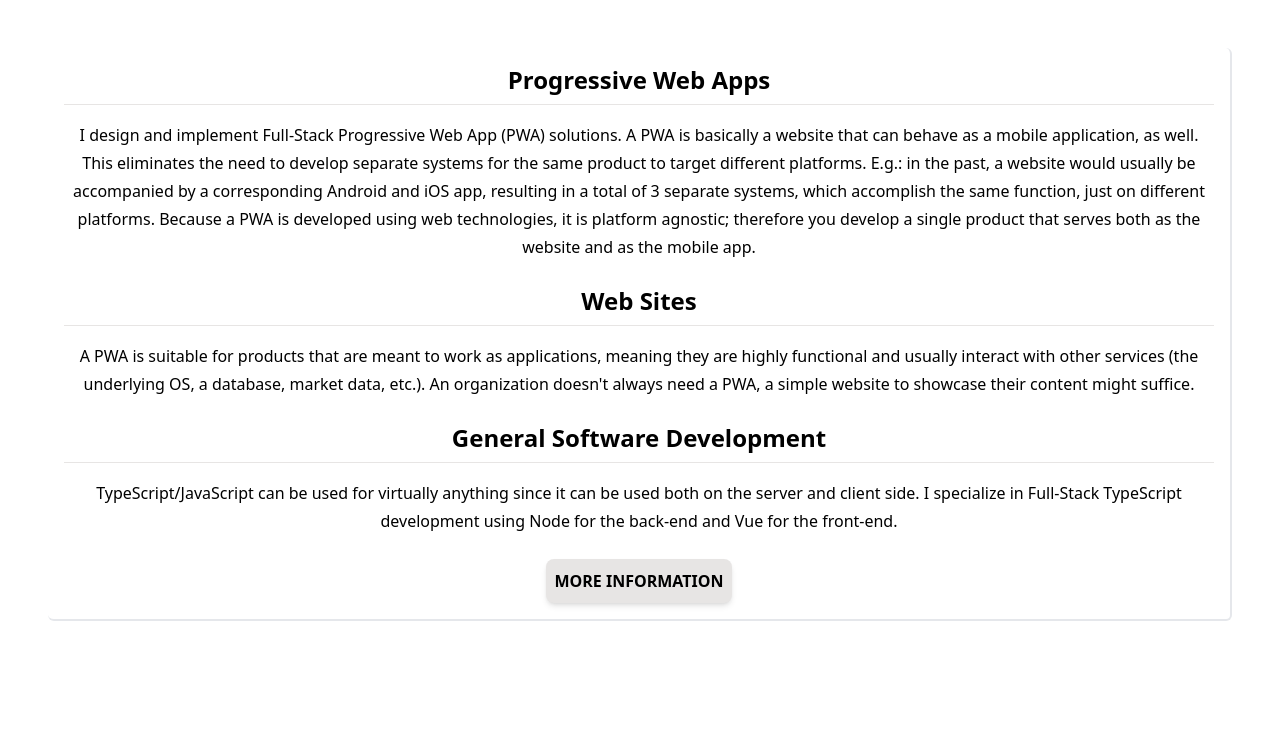
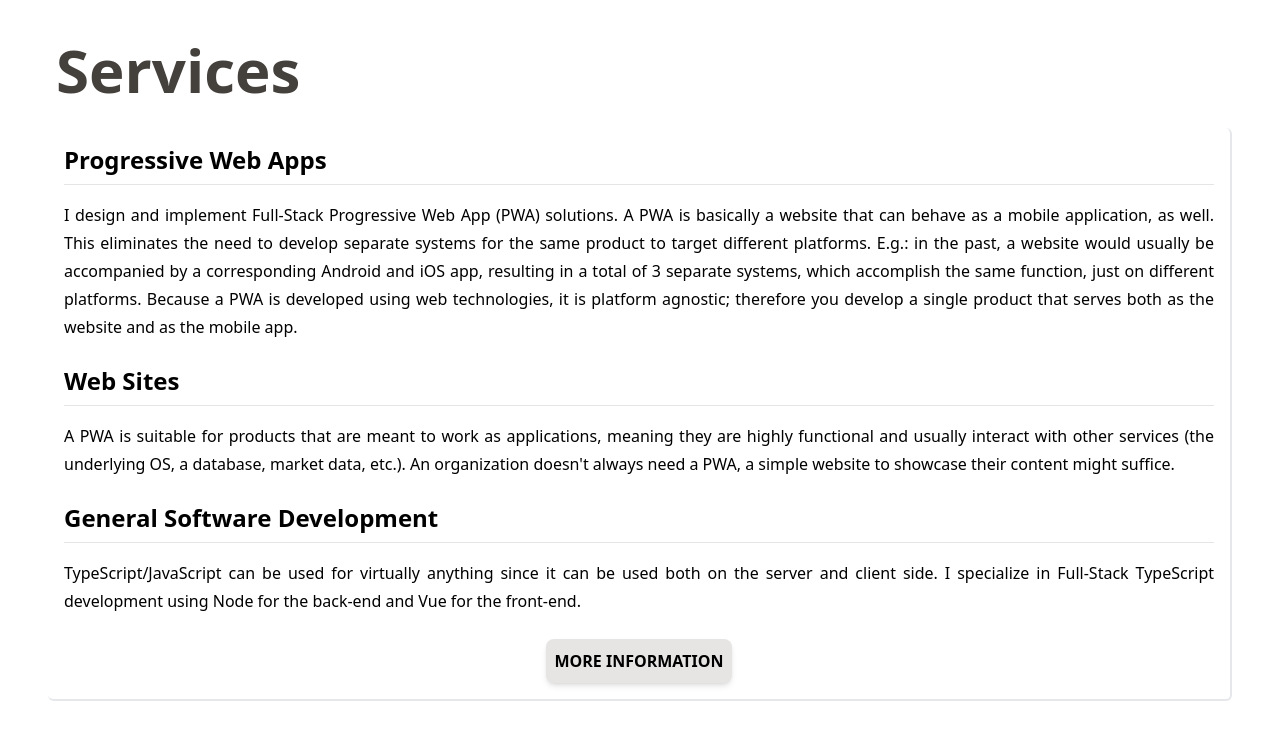
Before and after one commit to onehoax/portfolio, a Nuxt app: page /services in a window 1280 px wide. Shown: the top 740 px of the page. Built offline with nearby package versions, Linux system fonts and the light colour scheme.

Commit message:
add: title to content

```diff
--- a/assets/css/tailwind.css
+++ b/assets/css/tailwind.css
@@ -28,7 +28,7 @@
 }
 
 .main-content-wrapper {
-  @apply absolute text-justify p-2 m-10 overflow-y-auto h-5/6 left-0 right-0;
+  @apply absolute text-justify p-2 mx-10 mt-5 overflow-y-auto h-3/4 left-0 right-0;
 }
 
 .main-content {
@@ -37,6 +37,10 @@
 
 .content-heading {
   @apply font-bold text-2xl border-b border-stone-200 pb-2;
+}
+
+.content-title {
+  @apply ml-14 mt-10 text-stone-700 text-6xl font-semibold;
 }
 
 /* ==================== Scrollbar ====================
--- a/components/NavLink.vue
+++ b/components/NavLink.vue
@@ -12,7 +12,7 @@ const { name } = defineProps(["name"]);
 
 function getPath() {
   const lowerName = name.toLowerCase();
-  if (lowerName === "about") return "/";
+  if (lowerName === "home") return "/";
   else return `/${lowerName}`;
 }
 </script>
--- a/layouts/Default.vue
+++ b/layouts/Default.vue
@@ -26,6 +26,9 @@
           <ul
             class="border rounded-md bg-white shadow-lg w-36 md:w-32 mt-2 py-2 pr-2 md:border-none md:shadow-none md:pr-0"
           >
+            <NavLink name="Home">
+              <HomeIcon class="header-icon" />
+            </NavLink>
             <NavLink name="About">
               <InformationCircleIcon class="header-icon" />
             </NavLink>
@@ -80,7 +83,8 @@ import {
   EnvelopeIcon,
   PaperAirplaneIcon,
   Bars3Icon,
-  XMarkIcon
+  XMarkIcon,
+  HomeIcon
 } from "@heroicons/vue/24/solid";
 
 useHead({
--- /dev/null
+++ b/pages/about.vue
@@ -0,0 +1,45 @@
+<template>
+  <h1 class="content-title">About</h1>
+  <main class="main-content-wrapper">
+    <div class="main-content leading-7">
+      <h1 class="content-heading">Professional</h1>
+      <p class="mt-4">
+        I am a Full-Stack TypeScript Developer with experience in the banking industry and a variety of other fields; I
+        design and implement Full-Stack Progressive Web App (PWA) solutions following agile methodologies.
+      </p>
+      <h1 class="content-heading mt-6">General</h1>
+      <p class="mt-4">
+        My name is Carlos Andres Osorio. I was born in Colombia but moved to Toronto, Canada in 2006. I lived in Toronto
+        for over 15 years, then moved back to Colombia in 2023, and am currently residing in it. I am very passionate
+        about technology in general and how it can be used to improve our lives and help the world. I specifically love
+        programming because even though it is very logical, it is also a form of art through its infinite layers of
+        abstraction.
+      </p>
+
+      <h1 class="content-heading mt-6">Software Development</h1>
+      <p class="mt-4">
+        After working in Behavior Modification for a couple of years, I realized that although it was a very rewarding
+        field, it was not what I wanted to do for the rest of my life. Therefore I decided to go back to University to
+        go into Software Development. I completed a Bachelor of Computer Science in 2 years and 1/2 at York University
+        (TO, CA). Shortly after graduation, I got into a Data Engineering organization, which then connected me to CIBC
+        (Canadian Imperial Bank of Commerce ), where I worked for over 1 year and 1/2 as a Full-Stack Developer. I left
+        CIBC as I was moving back to Colombia and have been working independently ever since. I have worked with various
+        technologies throughout my career, but I have mostly used Java, TypeScript/JavaScript, RDBMSs, and web
+        technologies. I am currently submerged in the web world, specifically using PostgreSQL, Prisma, TypeScript,
+        Node, Nest, Nuxt, and Tailwind to design and implement Full-Stack PWA solutions following agile methodologies.
+      </p>
+      <h1 class="content-heading mt-6">Behavioral Science</h1>
+      <p class="mt-4">
+        I initially studied Behavioral Science at George Brown, College (TO, CA). This program was tailored to working
+        in the autism field, so I worked in the field for a couple of years, designing and implementing behavior
+        modification techniques to teach/reinforce functional behaviors and remove problem behaviors. Although I
+        eventually decided to transition into software, I am glad to say that I positively impacted the lives of all my
+        clients by raising their quality of life through behavior modification. Throughout my time in this field, I also
+        had the opportunity to work in places like the University Health Network (UHN) and the Centre for Addiction and
+        Mental Health (CAMH), which taught me many valuable life lessons.
+      </p>
+    </div>
+  </main>
+</template>
+
+<script setup lang="ts"></script>
--- a/pages/index.vue
+++ b/pages/index.vue
@@ -1,43 +1,6 @@
 <template>
   <main class="main-content-wrapper">
-    <div class="main-content text-center leading-7">
-      <h1 class="content-heading">Professional</h1>
-      <p class="mt-4">
-        I am a Full-Stack TypeScript Developer with experience in the banking industry and a variety of other fields; I
-        design and implement Full-Stack Progressive Web App (PWA) solutions following agile methodologies.
-      </p>
-      <h1 class="content-heading mt-6">General</h1>
-      <p class="mt-4">
-        My name is Carlos Andres Osorio. I was born in Colombia but moved to Toronto, Canada in 2006. I lived in Toronto
-        for over 15 years, then moved back to Colombia in 2023, and am currently residing in it. I am very passionate
-        about technology in general and how it can be used to improve our lives and help the world. I specifically love
-        programming because even though it is very logical, it is also a form of art through its infinite layers of
-        abstraction.
-      </p>
-
-      <h1 class="content-heading mt-6">Software Development</h1>
-      <p class="mt-4">
-        After working in Behavior Modification for a couple of years, I realized that although it was a very rewarding
-        field, it was not what I wanted to do for the rest of my life. Therefore I decided to go back to University to
-        go into Software Development. I completed a Bachelor of Computer Science in 2 years and 1/2 at York University
-        (TO, CA). Shortly after graduation, I got into a Data Engineering organization, which then connected me to CIBC
-        (Canadian Imperial Bank of Commerce ), where I worked for over 1 year and 1/2 as a Full-Stack Developer. I left
-        CIBC as I was moving back to Colombia and have been working independently ever since. I have worked with various
-        technologies throughout my career, but I have mostly used Java, TypeScript/JavaScript, RDBMSs, and web
-        technologies. I am currently submerged in the web world, specifically using PostgreSQL, Prisma, TypeScript,
-        Node, Nest, Nuxt, and Tailwind to design and implement Full-Stack PWA solutions following agile methodologies.
-      </p>
-      <h1 class="content-heading mt-6">Behavioral Science</h1>
-      <p class="mt-4">
-        I initially studied Behavioral Science at George Brown, College (TO, CA). This program was tailored to working
-        in the autism field, so I worked in the field for a couple of years, designing and implementing behavior
-        modification techniques to teach/reinforce functional behaviors and remove problem behaviors. Although I
-        eventually decided to transition into software, I am glad to say that I positively impacted the lives of all my
-        clients by raising their quality of life through behavior modification. Throughout my time in this field, I also
-        had the opportunity to work in places like the University Health Network (UHN) and the Centre for Addiction and
-        Mental Health (CAMH), which taught me many valuable life lessons.
-      </p>
-    </div>
+    <div class="main-content leading-7"></div>
   </main>
 </template>
 
--- a/pages/services.vue
+++ b/pages/services.vue
@@ -1,6 +1,7 @@
 <template>
+  <h1 class="content-title">Services</h1>
   <main class="main-content-wrapper">
-    <div class="main-content text-center leading-7">
+    <div class="main-content leading-7">
       <h1 class="content-heading">Progressive Web Apps</h1>
       <p class="mt-4">
         I design and implement Full-Stack Progressive Web App (PWA) solutions. A PWA is basically a website that can
@@ -21,11 +22,13 @@
         TypeScript/JavaScript can be used for virtually anything since it can be used both on the server and client
         side. I specialize in Full-Stack TypeScript development using Node for the back-end and Vue for the front-end.
       </p>
-      <button
-        class="p-2 mt-6 uppercase font-semibold bg-stone-200 shadow-md rounded-lg hover:bg-red-400 hover:text-white transition ease-out duration-300"
-      >
-        <NuxtLink to="/contact"> More information </NuxtLink>
-      </button>
+      <div class="text-center">
+        <button
+          class="p-2 mt-6 uppercase font-semibold bg-stone-200 shadow-md rounded-lg hover:bg-red-400 hover:text-white transition ease-out duration-300"
+        >
+          <NuxtLink to="/contact"> More Information </NuxtLink>
+        </button>
+      </div>
     </div>
   </main>
 </template>
```
